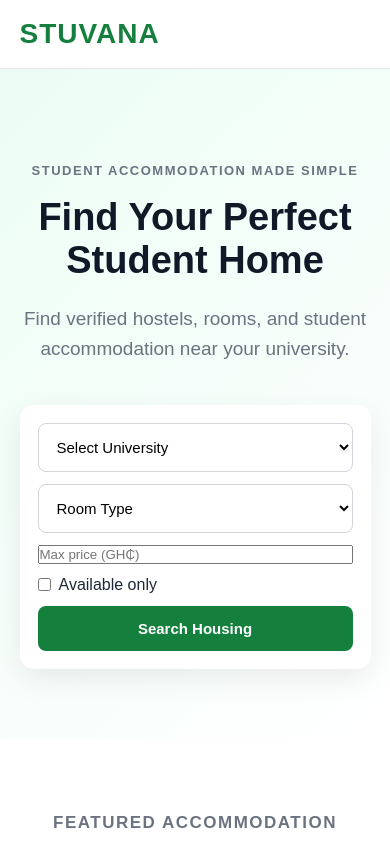
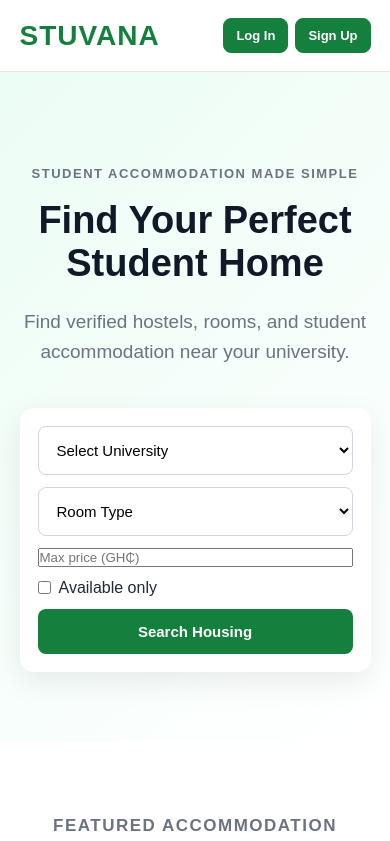
Before and after one commit to killerscoded86-cyber/stuvana, a Next.js app: page / in a window 390 px wide. Shown: the top 841 px of the page. Built offline with nearby package versions, Linux system fonts and the light colour scheme; no server answers; the database is empty.

Commit message:
Fix mobile login and signup visibility

```diff
--- a/app/globals.css
+++ b/app/globals.css
@@ -2314,3 +2314,22 @@ select {
   font-size: 13px;
   font-weight: 600;
 }
+/* MOBILE AUTH BUTTONS */
+@media (max-width: 768px) {
+  nav div > a:has(button) {
+    display: inline-flex !important;
+    text-decoration: none;
+  }
+
+  nav div > a:has(button) button {
+    display: inline-flex !important;
+    padding: 9px 12px;
+    font-size: 13px;
+  }
+
+  nav div {
+    gap: 7px;
+    flex-wrap: wrap;
+    justify-content: flex-end;
+  }
+}
```
